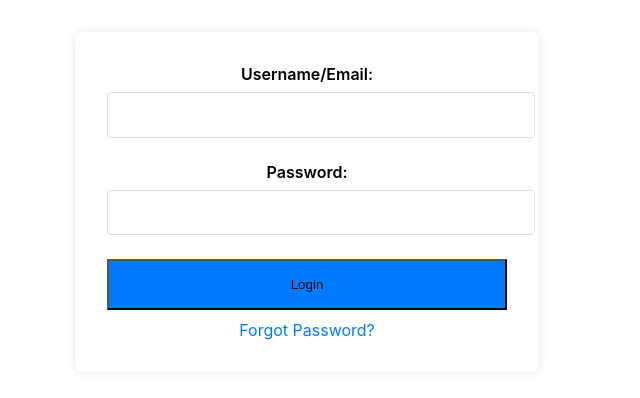
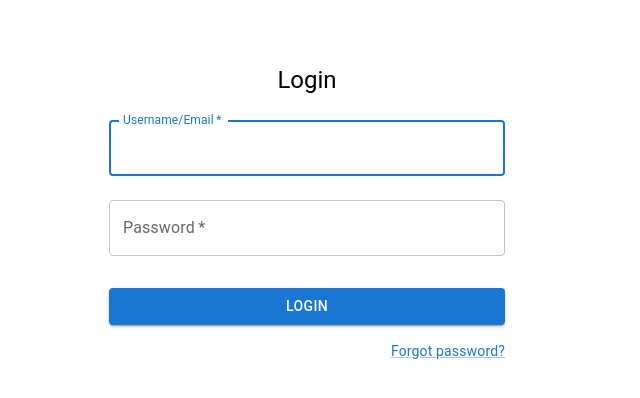
Before and after one commit to TaskCollab/Task-Collab-FrontEnd, a React (Create React App) app: page /login in a window 1280 px wide. Shown: the top 398 px of the page, without its empty margins (333-973 px from the left). Built offline with nearby package versions, Linux system fonts and the light colour scheme.

Commit message:
Landing Page Impl

```diff
--- /dev/null
+++ b/src/API/TicketAPICall.tsx
@@ -0,0 +1,12 @@
+import axios from "axios";
+import { TASK_API_URL } from "../Utils/Constants";
+
+export const getUserTickets = async () => {
+  const token = localStorage.getItem("authToken");
+  const response = await axios.get(`${TASK_API_URL}/my-tasks`, {
+    headers: {
+      Authorization: `Bearer ${token}`,
+    },
+  });
+  return response.data;
+};
--- a/src/App.js
+++ b/src/App.js
@@ -4,8 +4,9 @@ import { ToastContainer } from 'react-toastify';
 import 'react-toastify/dist/ReactToastify.css';
 import './App.css';
 import Login from './Pages/auth/Login.tsx';
-import Tasks from './Pages/Tasks/ViewTasks.tsx';
+import Tasks from './Pages/tasks/ViewTasks.tsx';
 import ProtectedRoute from './Components/ProtectedRoute.tsx';
+import TicketsPage from './Pages/Landing/LandingPage.tsx';
 
 
 
@@ -18,6 +19,8 @@ function App() {
         <Routes>
           <Route path="/login" element={<Login />} />
           <Route path="/Tasks" element={<Tasks />} />
+          <Route path="/" element={<Login />} />
+          <Route path="/home" element={<TicketsPage />} />
                {/* Page that requires login (any logged-in user can access) */}
         {/* <Route
           path="/user"
--- /dev/null
+++ b/src/Pages/Landing/LandingPage.tsx
@@ -0,0 +1,112 @@
+import React, { useEffect, useState } from "react";
+import { useNavigate } from "react-router-dom";
+import { getUserTickets } from '../../API/TicketAPICall';
+import {
+  Container,
+  Typography,
+  List,
+  ListItem,
+  ListItemText,
+  Chip,
+  CircularProgress,
+  Alert,
+  ListItemButton,
+} from '@mui/material';
+import { Snackbar, Alert as MuiAlert } from '@mui/material';
+
+interface Ticket {
+  id: number;
+  taskTitle: string;
+  description: string;
+  status: string;
+  assignedTo: string;
+  deadline: string;
+}
+
+const TicketsPage = () => {
+  const [tickets, setTickets] = useState<Ticket[]>([]);
+  const [loading, setLoading] = useState<boolean>(true);
+  const [error, setError] = useState<string | null>(null);
+  const navigate = useNavigate();
+  const [openSnackbar, setOpenSnackbar] = useState(false);
+
+  useEffect(() => {
+    const token = localStorage.getItem("authToken");
+    if (!token) {
+      navigate("/login");
+      return;
+    }
+
+    getUserTickets()
+      .then(setTickets)
+      .catch((err) => {
+        setError(err.message);
+        setOpenSnackbar(true);
+      })
+      .finally(() => setLoading(false));
+  }, [navigate]);
+
+  const handleCloseSnackbar = (event?: React.SyntheticEvent | Event, reason?: string) => {
+    if (reason === 'clickaway') {
+      return;
+    }
+    setOpenSnackbar(false);
+  };
+
+  const handleTicketClick = (ticketId: number) => {
+    navigate(`/tasks/${ticketId}`);
+  };
+
+  if (loading) return (
+    <Container sx={{ display: 'flex', justifyContent: 'center', alignItems: 'center', height: '100vh' }}>
+      <CircularProgress />
+    </Container>
+  );
+
+  if (error) return (
+    <Container sx={{ mt: 4 }}>
+      <Alert severity="error">{error}</Alert>
+      <Snackbar open={openSnackbar} autoHideDuration={6000} onClose={handleCloseSnackbar}>
+        <MuiAlert onClose={handleCloseSnackbar} severity="error" sx={{ width: '100%' }}>
+          {error}
+        </MuiAlert>
+      </Snackbar>
+    </Container>
+  );
+
+  return (
+    <Container sx={{ mt: 4, maxWidth: 'md' }}>
+      <Typography variant="h4" component="h1" gutterBottom>
+        My Tickets
+      </Typography>
+      {tickets.length === 0 ? (
+        <Typography variant="body1">No tickets assigned to you.</Typography>
+      ) : (
+        <List>
+          {tickets.map((ticket) => (
+            <ListItem key={ticket.id} sx={{ border: '1px solid #ddd', borderRadius: '4px', mb: 2, p: 0, boxShadow:'0 2px 4px rgba(0,0,0,0.1)' }}>
+              <ListItemButton onClick={() => handleTicketClick(ticket.id)}>
+                <ListItemText
+                  primary={ticket.taskTitle}
+                  secondary={ticket.description}
+                />
+                <Chip
+                  label={ticket.status}
+                  color={ticket.status === "open" ? "success" : "default"}
+                  sx={{ ml: 2 }}
+                />
+              </ListItemButton>
+            </ListItem>
+          ))}
+        </List>
+      )}
+      <Snackbar open={openSnackbar} autoHideDuration={6000} onClose={handleCloseSnackbar}>
+        <MuiAlert onClose={handleCloseSnackbar} severity="error" sx={{ width: '100%' }}>
+          {error}
+        </MuiAlert>
+      </Snackbar>
+    </Container>
+  );
+};
+
+export default TicketsPage;
--- a/src/Pages/auth/Login.tsx
+++ b/src/Pages/auth/Login.tsx
@@ -1,13 +1,25 @@
-import { FormEvent, useState } from 'react';
-import axios from 'axios';
+import React, { FormEvent, useState } from 'react';
+import axios, { AxiosError } from 'axios';
 import { login } from '../../API/AuthAPICall';
-import './Login.css';
+import { useNavigate } from 'react-router-dom';
+import {
+  Container,
+  Typography,
+  TextField,
+  Button,
+  Link,
+  Box,
+  Snackbar,
+  Alert as MuiAlert,
+} from '@mui/material';
 
 const Login = () => {
   const [username, setUsername] = useState('');
   const [password, setPassword] = useState('');
   const [message, setMessage] = useState('');
   const [isError, setIsError] = useState(false);
+  const [openSnackbar, setOpenSnackbar] = useState(false);
+  const navigate = useNavigate();
 
   const handleSubmit = async (e: FormEvent) => {
     e.preventDefault();
@@ -15,6 +27,7 @@ const Login = () => {
     if (!username.trim() || !password.trim()) {
       setMessage('Please fill in all fields');
       setIsError(true);
+      setOpenSnackbar(true);
       return;
     }
 
@@ -22,57 +35,86 @@ const Login = () => {
       await login(username, password);
       setMessage('Login successful!');
       setIsError(false);
-            //if we success login, then we jump to another website, waiting for that website.
+      setOpenSnackbar(true);
+      navigate('/home'); // Redirect to /home after successful login
     } catch (error) {
       let errorMessage = 'An error occurred during login';
       if (axios.isAxiosError(error)) {
-                errorMessage = error.response?.data?.message || error.message;
+        const axiosError = error as AxiosError;
+        errorMessage = (axiosError.response?.data as { message?: string })?.message || axiosError.message;
       } else if (error instanceof Error) {
         errorMessage = error.message;
       }
       setMessage(errorMessage);
       setIsError(true);
+      setOpenSnackbar(true);
     }
   };
 
+  const handleCloseSnackbar = (event?: React.SyntheticEvent | Event, reason?: string) => {
+    if (reason === 'clickaway') {
+      return;
+    }
+    setOpenSnackbar(false);
+  };
+
   return (
-        <div className="login-container">
-            <form onSubmit={handleSubmit}>
-                <div className="form-group">
-                    <label htmlFor="username">Username/Email:</label>
-                    <input
-                        type="text"
+    <Container component="main" maxWidth="xs" sx={{ mt: 8 }}>
+      <Box
+        sx={{
+          display: 'flex',
+          flexDirection: 'column',
+          alignItems: 'center',
+        }}
+      >
+        <Typography component="h1" variant="h5">
+          Login
+        </Typography>
+        <Box component="form" onSubmit={handleSubmit} noValidate sx={{ mt: 1, width: '100%' }}>
+          <TextField
+            margin="normal"
+            required
+            fullWidth
             id="username"
-                        className="input-field"
+            label="Username/Email"
+            name="username"
+            autoComplete="username"
+            autoFocus
             value={username}
             onChange={(e) => setUsername(e.target.value)}
           />
-                </div>
-
-                <div className="form-group">
-                    <label htmlFor="password">Password:</label>
-                    <input
+          <TextField
+            margin="normal"
+            required
+            fullWidth
+            name="password"
+            label="Password"
             type="password"
             id="password"
-                        className="input-field"
+            autoComplete="current-password"
             value={password}
             onChange={(e) => setPassword(e.target.value)}
           />
-                </div>
-
-                <button type="submit" className="submit-btn">Login</button>
-
-                {message && (
-                    <div className={isError ? 'error-message' : 'success-message'}>
+          <Button type="submit" fullWidth variant="contained" sx={{ mt: 3, mb: 2 }}>
+            Login
+          </Button>
+          <Box sx={{ display: 'flex', justifyContent: 'flex-end' }}>
+            <Link href="/forgot-password" variant="body2">
+              Forgot password?
+            </Link>
+          </Box>
+        </Box>
+      </Box>
+      <Snackbar open={openSnackbar} autoHideDuration={6000} onClose={handleCloseSnackbar}>
+        <MuiAlert
+          onClose={handleCloseSnackbar}
+          severity={isError ? 'error' : 'success'}
+          sx={{ width: '100%' }}
+        >
           {message}
-                    </div>
-                )}
-
-                <div className="forgot-password">
-                    <a href="/forgot-password">Forgot Password?</a>
-                </div>
-            </form>
-        </div>
+        </MuiAlert>
+      </Snackbar>
+    </Container>
   );
 };
 
--- a/src/Utils/Constants.tsx
+++ b/src/Utils/Constants.tsx
@@ -1,3 +1,4 @@
-export const AUTH_API_URL = 'https://api.example.com/users';
+export const AUTH_API_URL = 'http://localhost:8080/api/auth';
+export const TASK_API_URL = 'http://localhost:8080/api/tasks';
 export const DASHBOARD_API_URL = 'https://api.example.com/users';
 export const USER_API_URL = 'https://api.example.com/users';
```
Also changed, not shown: 1 other file (tests, documents, lock files or other folders). Lines whose indentation alone changed are shown as unchanged.
